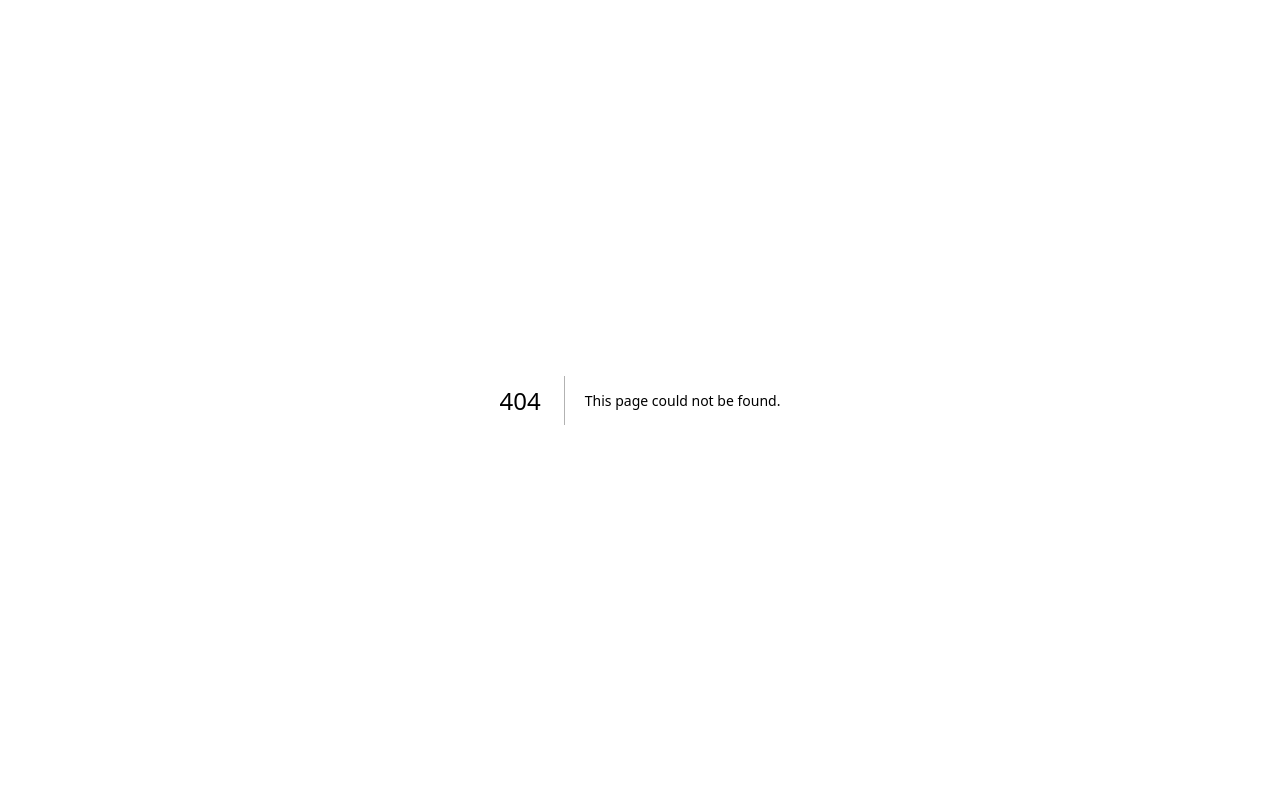
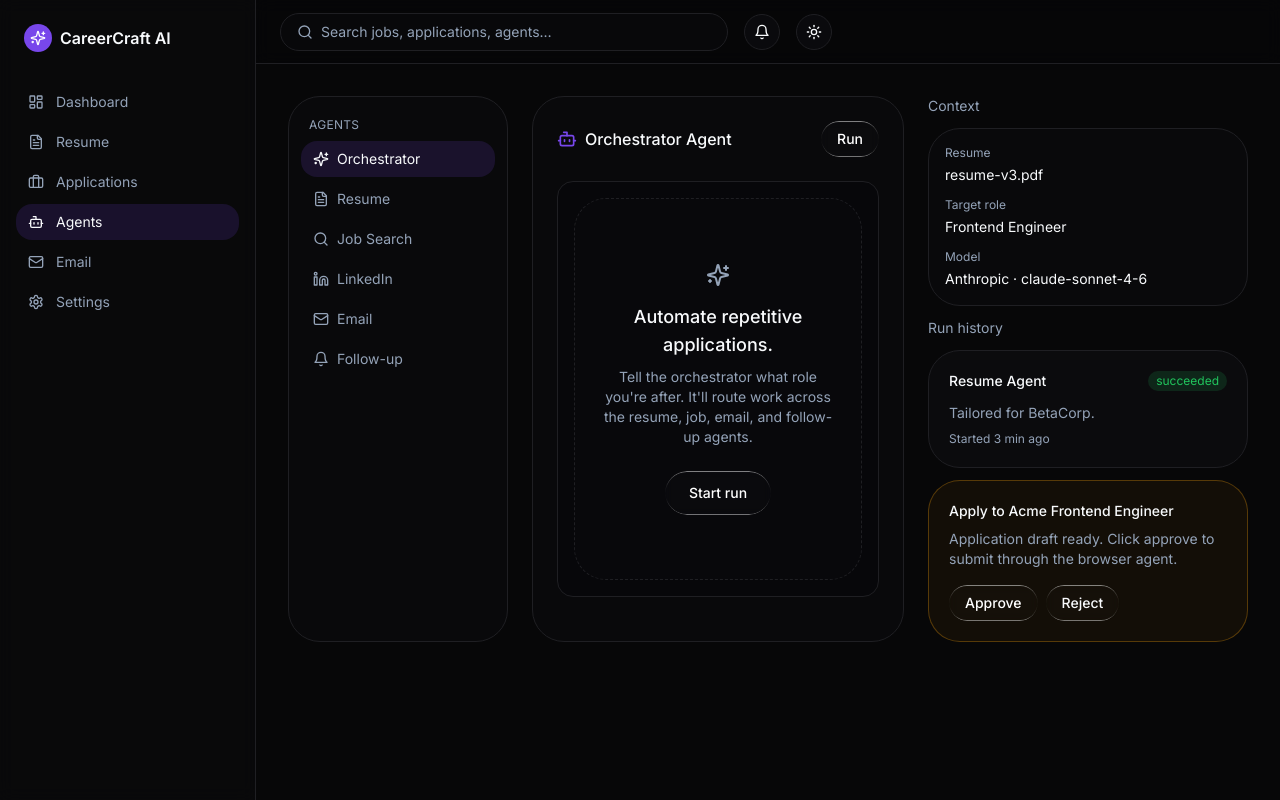
Before and after one commit to blu59204/CareerCraftsAI, a Next.js app in the folder frontend/: page /agents in a window 1280 px wide. Before the commit this address had no page. Built offline with nearby package versions, Linux system fonts and the light colour scheme.

Commit message:
feat(frontend): /agents — agent list, run panel, context column

```diff
--- /dev/null
+++ b/frontend/src/app/(app)/agents/page.tsx
@@ -0,0 +1,86 @@
+"use client";
+
+import { useState } from "react";
+import { motion } from "motion/react";
+import { Bot, FileText, Search, Linkedin, Mail, Bell, Sparkles } from "lucide-react";
+import { fadeUp, stagger } from "@/lib/motion-variants";
+import { AgentStatusCard } from "@/components/agents/AgentStatusCard";
+import { ApprovalCard } from "@/components/agents/ApprovalCard";
+import { EmptyState } from "@/components/ui/EmptyState";
+import { LiquidGlassButton } from "@/components/ui/LiquidGlassButton";
+
+const AGENTS = [
+  { key: "orchestrator", label: "Orchestrator", icon: Sparkles },
+  { key: "resume", label: "Resume", icon: FileText },
+  { key: "job", label: "Job Search", icon: Search },
+  { key: "linkedin", label: "LinkedIn", icon: Linkedin },
+  { key: "email", label: "Email", icon: Mail },
+  { key: "followup", label: "Follow-up", icon: Bell },
+];
+
+export default function AgentsPage() {
+  const [active, setActive] = useState("orchestrator");
+  return (
+    <motion.div initial="hidden" animate="show" variants={stagger} className="grid gap-6 lg:grid-cols-[220px_1fr_320px]">
+      <motion.aside variants={fadeUp} className="rounded-3xl border border-border bg-card/40 p-3">
+        <div className="px-2 py-2 text-xs uppercase tracking-wide text-muted-foreground">Agents</div>
+        <nav className="space-y-1">
+          {AGENTS.map((a) => {
+            const Icon = a.icon;
+            const isActive = active === a.key;
+            return (
+              <button
+                key={a.key}
+                onClick={() => setActive(a.key)}
+                className={`flex w-full items-center gap-2 rounded-2xl px-3 py-2 text-sm ${
+                  isActive ? "bg-primary/15 text-foreground" : "text-muted-foreground hover:bg-card"
+                }`}
+              >
+                <Icon className="h-4 w-4" />
+                {a.label}
+              </button>
+            );
+          })}
+        </nav>
+      </motion.aside>
+
+      <motion.section variants={fadeUp} className="rounded-3xl border border-border bg-card/40 p-6">
+        <div className="flex items-center justify-between">
+          <div className="flex items-center gap-2">
+            <Bot className="h-5 w-5 text-primary" />
+            <div className="font-medium">{AGENTS.find((a) => a.key === active)?.label} Agent</div>
+          </div>
+          <LiquidGlassButton tone="primary" size="sm">Run</LiquidGlassButton>
+        </div>
+        <div className="mt-6 min-h-[400px] rounded-2xl border border-border bg-background/40 p-4">
+          <EmptyState
+            icon={<Sparkles className="h-6 w-6" />}
+            title="Automate repetitive applications."
+            description="Tell the orchestrator what role you're after. It'll route work across the resume, job, email, and follow-up agents."
+            action={<LiquidGlassButton tone="primary">Start run</LiquidGlassButton>}
+          />
+        </div>
+      </motion.section>
+
+      <motion.aside variants={fadeUp} className="space-y-3">
+        <div className="text-sm text-muted-foreground">Context</div>
+        <div className="rounded-3xl border border-border bg-card/40 p-4 text-sm">
+          <div className="text-xs text-muted-foreground">Resume</div>
+          <div className="mt-1">resume-v3.pdf</div>
+          <div className="mt-3 text-xs text-muted-foreground">Target role</div>
+          <div className="mt-1">Frontend Engineer</div>
+          <div className="mt-3 text-xs text-muted-foreground">Model</div>
+          <div className="mt-1">Anthropic · claude-sonnet-4-6</div>
+        </div>
+        <div className="text-sm text-muted-foreground">Run history</div>
+        <AgentStatusCard agentName="Resume Agent" status="succeeded" latestMessage="Tailored for BetaCorp." startedAt="3 min ago" />
+        <ApprovalCard
+          title="Apply to Acme Frontend Engineer"
+          summary="Application draft ready. Click approve to submit through the browser agent."
+          onApprove={() => {}}
+          onReject={() => {}}
+        />
+      </motion.aside>
+    </motion.div>
+  );
+}
```
